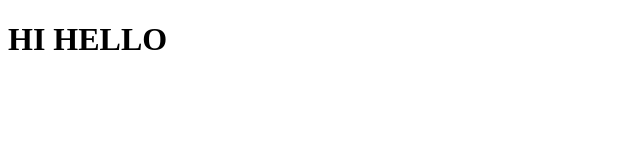
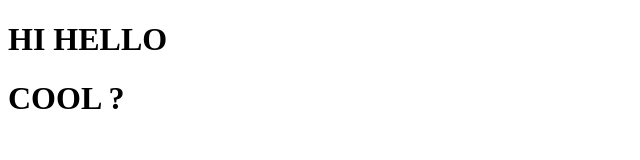
Before and after one commit to Aspectors/ExodusRP, a plain HTML site: page index.html in a window 1280 px wide. Shown: the whole page, without its empty margins (0-640 px from the left). Drawn offline with Linux system fonts and the light colour scheme.

Commit message:
changed Index

```diff
--- a/index.html
+++ b/index.html
@@ -7,5 +7,6 @@
 </head>
 <body>
     <h1>HI HELLO</h1>
+    <h1>COOL ?</h1>
 </body>
 </html>
```
